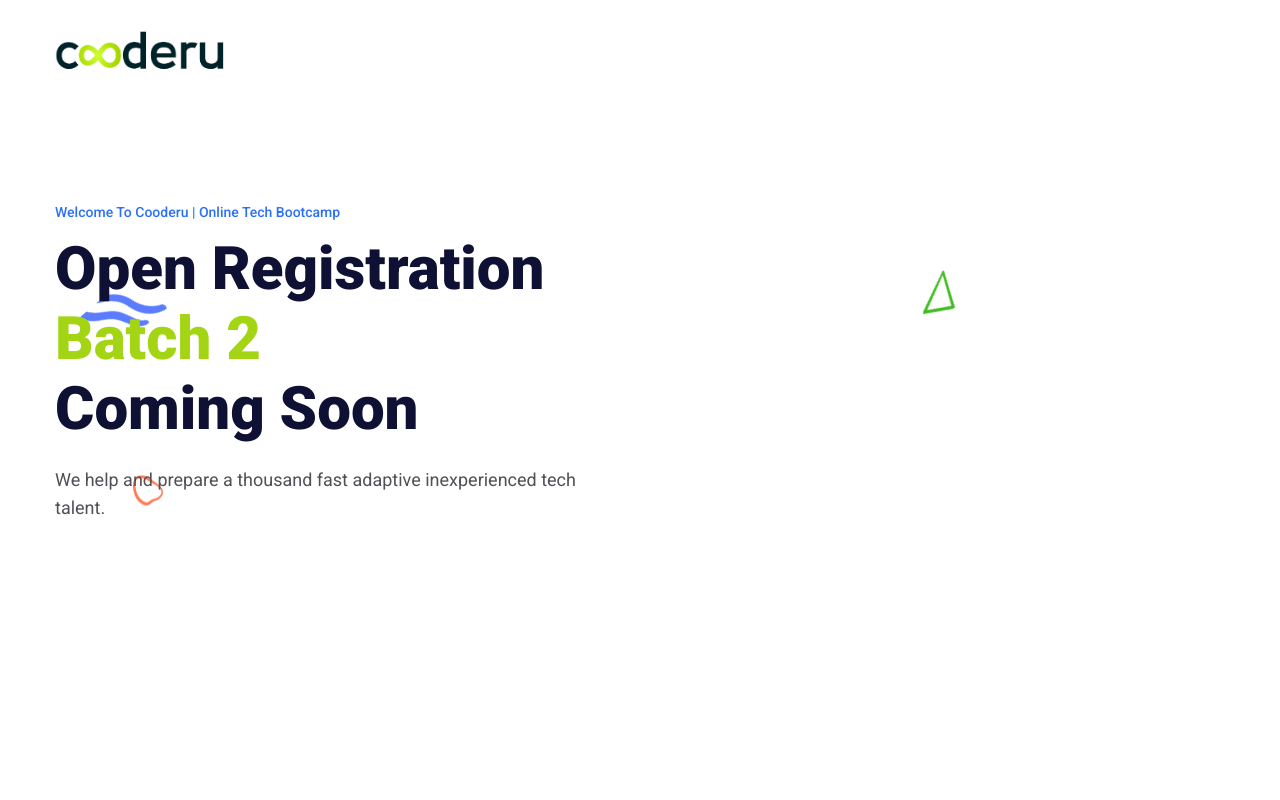
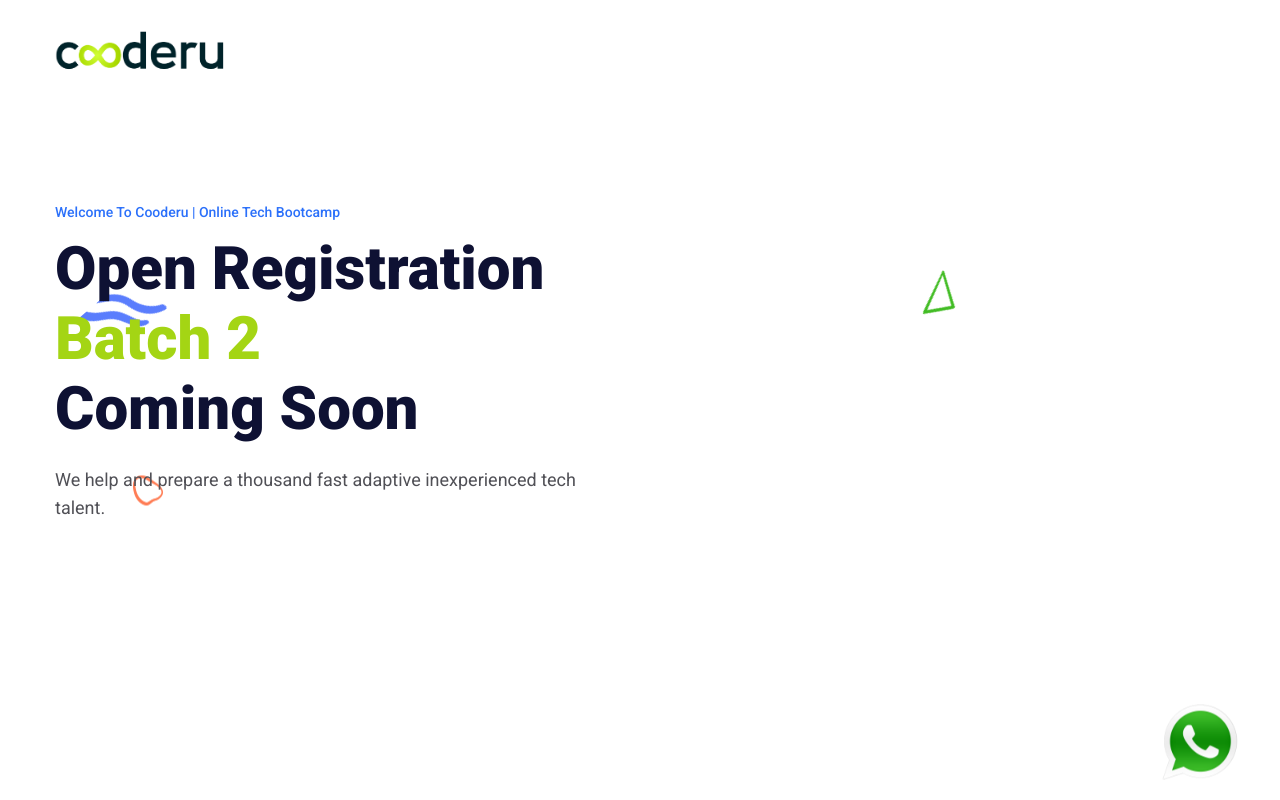
Before and after one commit to plmtmbnn/web-cooderu, a React (Create React App) app: page / in a window 1280 px wide. Built offline with nearby package versions, Linux system fonts and the light colour scheme.

Commit message:
add whatsapp icon

```diff
--- a/src/assets/css/style.css
+++ b/src/assets/css/style.css
@@ -1,6 +1,7 @@
 .appie-color-mode {
   transition: all 0.5s ease-in-out;
 }
+
 .appie-loader {
   width: 100%;
   height: 100vh;
@@ -8,32 +9,41 @@
   justify-content: center;
   align-items: center;
 }
+
 .shop-related-product-slider-active .slick-dots li button {
   background: #e2e2e2;
 }
+
 .appie-card-img {
   width: 100%;
   height: 200px;
   object-fit: contain;
 }
+
 .appie-loader {
   opacity: 0;
 }
+
 .appie-loader.active {
   opacity: 100;
 }
+
 .appie-visible {
   transition: all 0.5s ease-in-out;
 }
+
 .appie-visible {
   opacity: 0;
 }
+
 .appie-visible.active {
   opacity: 100;
 }
+
 .appie-init {
   transition: all 0.5s ease-in-out;
 }
+
 .dark__btn__mon,
 .dark__btn__sun {
   width: 20px;
@@ -42,6 +52,7 @@
   margin-right: 14px;
   cursor: pointer;
 }
+
 .appie-sticky.appie-header-area-dark.sticky {
   background: #212531;
 }
@@ -49,9 +60,11 @@
 .dark__btn__sun svg {
   color: #ffe000;
 }
+
 .dark__btn__mon svg {
   color: #0e1133;
 }
+
 /* .appie-home-loader {
   transition: all 0.5s ease-in-out;
 } */
@@ -60,24 +73,31 @@
   overflow: hidden;
   transition: all linear 0.65s;
 }
+
 .appie-fun-fact-box .appie-fun-fact-content .appie-fun-fact-item .title span {
   font-size: 30px !important;
   color: #fff !important;
 }
+
 .home-four-project {
   background: #eef1f6;
 }
+
 .home-four-footer {
   background: #ffffff;
 }
+
 .slick-dots li button:before {
   content: "";
 }
+
 .appie-showcase-item {
   margin-left: 10px;
   margin-right: 10px;
 }
+
 @media (min-width: 1400px) {
+
   .container-xxl,
   .container-xl,
   .container-lg,
@@ -87,44 +107,50 @@
     max-width: 1200px;
   }
 }
+
 .appie-services-2-area.appie-services-8-area {
   overflow: hidden;
 }
+
 @media only screen and (min-width: 300px) and (max-width: 1024px) {
   .appie-services-8-area .service-thumb {
     margin-left: 0;
     margin-right: 0;
   }
 }
-.save-comment input:checked + label::after {
+
+.save-comment input:checked+label::after {
   font-family: "Font Awesome 5 Pro";
   content: "\f00c";
 }
+
 .appie-testimonial-area {
   overflow: hidden;
 }
+
 .testimonial-about-slider-active .testimonial-parent-item {
   display: flex !important;
   justify-content: center;
 }
+
 .testimonial-box {
   width: 770px !important;
 }
-.testimonial-box-about-slider-small-active
-  .slick-center.slick-current
-  .item
-  .thumb
-  img {
+
+.testimonial-box-about-slider-small-active .slick-center.slick-current .item .thumb img {
   width: 70px;
   display: inline-block;
 }
+
 .testimonial-box-about-slider-small-active .item .thumb img {
   display: inline-block;
   width: 40px;
 }
+
 .testimonial-box-about-slider-small-active .item .thumb {
   align-items: center;
 }
+
 .testimonial-box-about-slider-small-active .slick-center.slick-current .item {
   margin-top: -20px;
 }
@@ -135,11 +161,28 @@
     background: none;
   }
 }
+
 @media only screen and (min-width: 770px) and (max-width: 1024px) {
   .testimonial-about-slider-active .slick-arrow.next {
     right: 15px;
   }
+
   .testimonial-about-slider-active .slick-arrow.prev {
     left: 15px;
   }
 }
+
+.wa-float {
+  position: fixed;
+  width: 80px;
+  height: 80px;
+  bottom: 40px;
+  right: 40px;
+  border-radius: 50px;
+  text-align: center;
+  cursor: pointer;
+}
+
+.my-wa-float {
+  margin-top: 22px;
+}
--- /dev/null
+++ b/src/components/FloatButton/WhatsappButton.js
@@ -0,0 +1,11 @@
+import React from 'react';
+import WhatsappIcon from '../../assets/images/icon/whatsapp.png';
+// phone="+6281314984021"
+
+export default function WhatsappButton() {
+    return (
+        <a href="https://wa.me/6281314984021" className="wa-float" rel="noreferrer" target="_blank">
+            <img src={WhatsappIcon} alt="" className="fa fa-plus my-wa-float" />
+        </a>
+    );
+}
--- a/src/components/HomeOne/index.js
+++ b/src/components/HomeOne/index.js
@@ -14,6 +14,7 @@
 // import TeamHomeOne from './TeamHomeOne';
 // import TestimonialHomeOne from './TestimonialHomeOne';
 // import TrafficHomeOne from './TrafficHomeOne';
+import WhatsappButton from '../FloatButton/WhatsappButton';
 
 function HomeOne() {
     const [drawer, drawerAction] = useToggle(false);
@@ -23,6 +24,7 @@
             <Drawer drawer={drawer} action={drawerAction.toggle} />
             <HomeOneHeader action={drawerAction.toggle} />
             <HeroHomeOne />
+            <WhatsappButton />
             {/* <ServicesHomeOne /> */}
             {/* <FeaturesHomeOne /> */}
             {/* <TrafficHomeOne /> */}
```
Also changed, not shown: package.json (line endings or trailing spaces), src/assets/images/icon/whatsapp.png (added).
